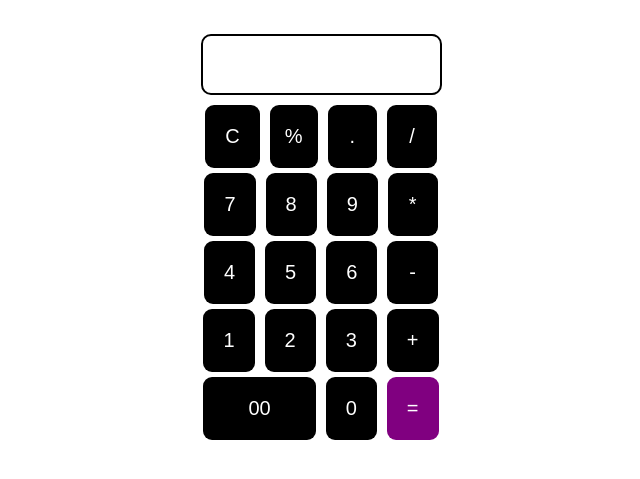
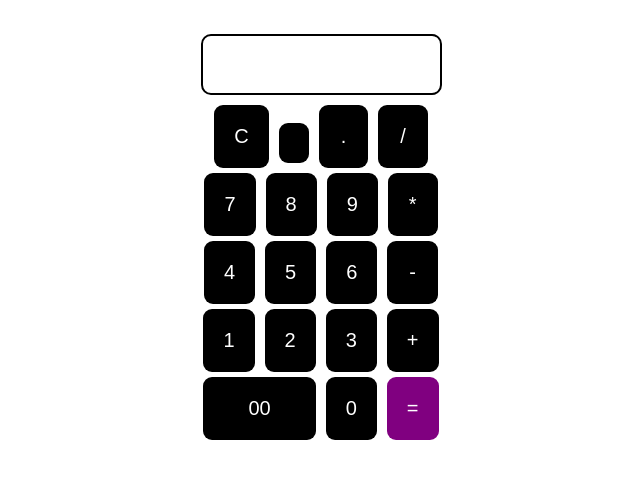
Before and after one commit to Anugya43/Calculate, a plain HTML site: page index.html in a window 1280 px wide. Shown: the part 61-540 px from the top of the page, without its empty margins (327-967 px from the left). Drawn offline with Linux system fonts and the light colour scheme.

Commit message:
percentage button

```diff
--- a/index.html
+++ b/index.html
@@ -18,7 +18,7 @@
       </div>
       <div align="center">
        <button class="button"style="padding:20px"style="background-color:black">C</button>
-       <button class="button" style="padding: 20px 15px">%</button>
+       <button class="button" style="padding: 20px 15px"> </button>
        <button class="button"style="padding: 20px 22px">.</button>
        <button class="button"style="padding: 20px 22px">/</button>
       <div class="row">
```
